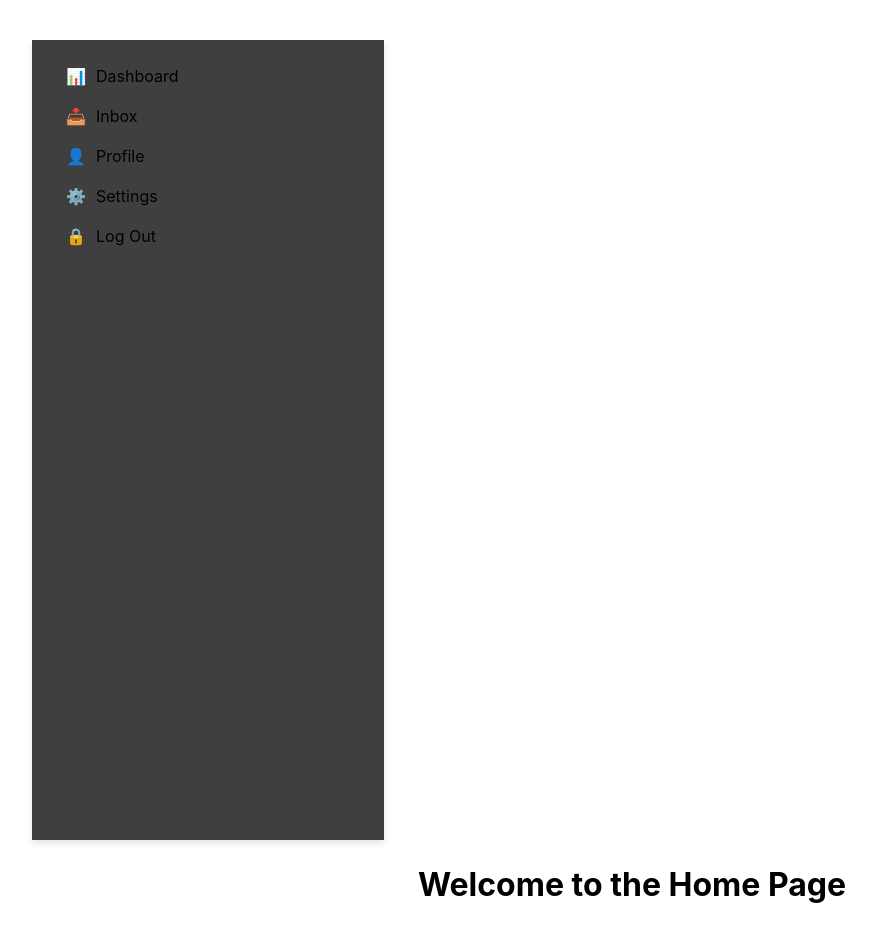
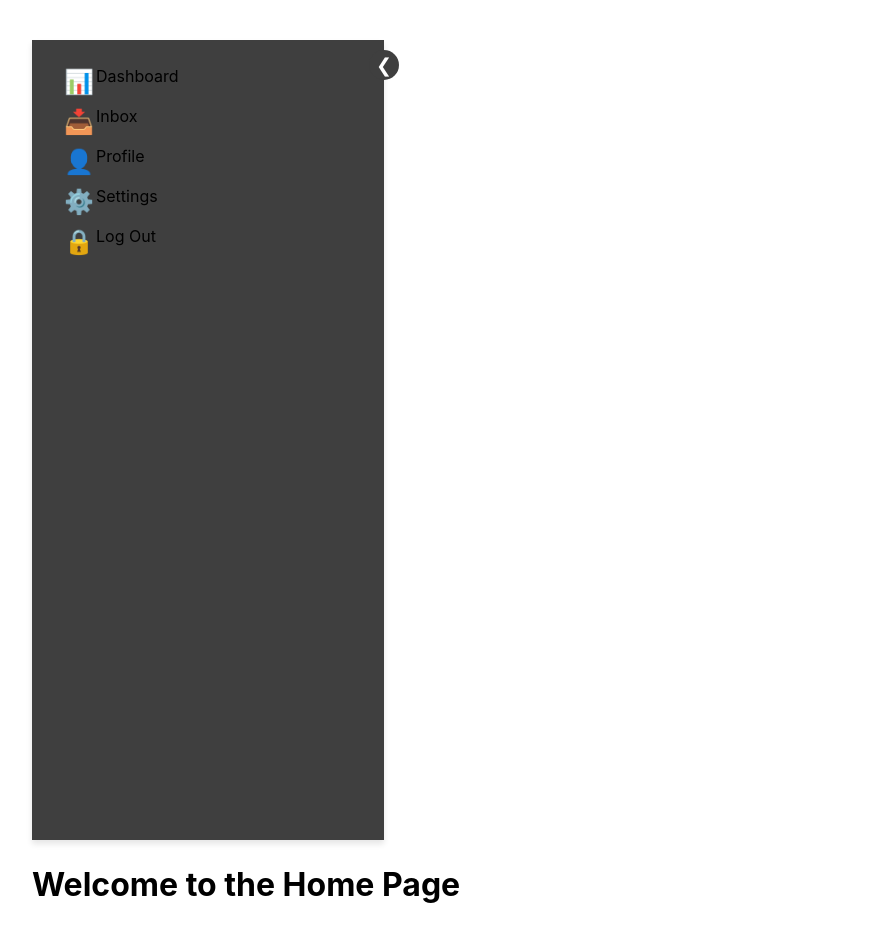
Before and after one commit to bulgass/crm_edus, a React (Vite) app: page / in a window 1280 px wide. Shown: the top 942 px of the page, without its empty margins (8-884 px from the left). Built offline with nearby package versions, Linux system fonts and the light colour scheme; no server answers; the database is empty; sample sign-in values are in the browser's storage.

Commit message:
changed sidebar

```diff
--- a/src/components/pages/inbox/inbox.css
+++ b/src/components/pages/inbox/inbox.css
@@ -1,3 +1,7 @@
+h1, h2, h3, h4{
+    text-align: left;
+}
+
 .Page {
     width: 100%;
     margin: 0 auto;
--- a/src/components/submodules/menuBar/menubar.css
+++ b/src/components/submodules/menuBar/menubar.css
@@ -4,15 +4,38 @@
   padding: 1rem;
   box-shadow: 0 4px 6px rgba(0, 0, 0, 0.1);
   background-color: #3f3f3f;
+  transition: width 0.3s ease;
+  position: relative;
+}
+
+.sidebar.closed {
+  width: 4rem;
+  padding: 1rem 0;
+}
+
+.toggle-button {
+  position: absolute;
+  top: 10px;
+  right: -15px;
+  width: 30px;
+  height: 30px;
+  background-color: #3f3f3f;
+  border: none;
+  border-radius: 50%;
+  color: white;
+  cursor: pointer;
+  outline: none;
+  font-size: 1.2rem;
 }
 
 .sidebar-header {
   margin-bottom: 1rem;
   padding: 0.5rem;
+  text-align: center;
 }
 
 .sidebar-header h5 {
-    color: #000000;
+  color: #ffffff;
 }
 
 .sidebar-list {
@@ -39,11 +62,28 @@
   width: 1.5rem;
   height: 1.5rem;
   margin-right: 0.5rem;
+  font-size: 1.5rem;
+  text-align: center;
+}
+
+.sidebar.closed .sidebar-icon {
+  margin-right: 0;
+  text-align: center;
+  width: 100%;
+}
+
+.sidebar-item span + span {
+  display: none;
+}
+
+.sidebar.open .sidebar-item span + span {
+  display: inline-block;
+  margin-left: 0.5rem;
 }
 
 .sidebar-badge {
   background-color: #007bff;
-    color: #030303;
+  color: #ffffff;
   padding: 0.25rem 0.5rem;
   border-radius: 9999px;
   font-size: 0.75rem;
--- a/src/components/submodules/menuBar/menubar.jsx
+++ b/src/components/submodules/menuBar/menubar.jsx
@@ -1,9 +1,10 @@
-import React from 'react';
+import React, { useState } from 'react';
 import './menubar.css';
 import { useAuth } from '../../../providers/authProvider/authProvider';
 import { useNavigate } from 'react-router';
 
 export const MenuBar = () => {
+  const [isOpen, setIsOpen] = useState(true);
   const navigate = useNavigate();
   const { logout, userRole } = useAuth();
 
@@ -23,38 +24,46 @@ export const MenuBar = () => {
   const handleUsersClick = () => {
     navigate('/check-users');
   };
-  const handlinboxClick = () =>{
-    navigate('/inbox')
-  }
+
+  const handleInboxClick = () =>{
+    navigate('/inbox');
+  };
+
+  const toggleSidebar = () => {
+    setIsOpen(!isOpen);
+  };
 
   return (
-    <div className="sidebar">
+    <div className={`sidebar ${isOpen ? 'open' : 'closed'}`}>
+      <button className="toggle-button" onClick={toggleSidebar}>
+        {isOpen ? '❮' : '❯'}
+      </button>
       <ul className="sidebar-list">
-        <li className="sidebar-item">
+        <li className="sidebar-item" onClick={handleProfileClick}>
           <span className="sidebar-icon">📊</span>
-          Dashboard
+          {isOpen && 'Dashboard'}
         </li>
-        <li className="sidebar-item" onClick={handlinboxClick}>
+        <li className="sidebar-item" onClick={handleInboxClick}>
           <span className="sidebar-icon">📥</span>
-          Inbox
+          {isOpen && 'Inbox'}
         </li>
         <li className="sidebar-item" onClick={handleProfileClick}>
           <span className="sidebar-icon">👤</span>
-          Profile
+          {isOpen && 'Profile'}
         </li>
         <li className="sidebar-item">
           <span className="sidebar-icon">⚙️</span>
-          Settings
+          {isOpen && 'Settings'}
         </li>
         {userRole === 'admin' && (
           <li className="sidebar-item" onClick={handleUsersClick}>
             <span className="sidebar-icon">👥</span>
-            Users
+            {isOpen && 'Users'}
           </li>
         )}
         <li className="sidebar-item" onClick={handleLogout}>
           <span className="sidebar-icon">🔒</span>
-          Log Out
+          {isOpen && 'Log Out'}
         </li>
       </ul>
     </div>
```
Lines whose indentation alone changed are shown as unchanged.
